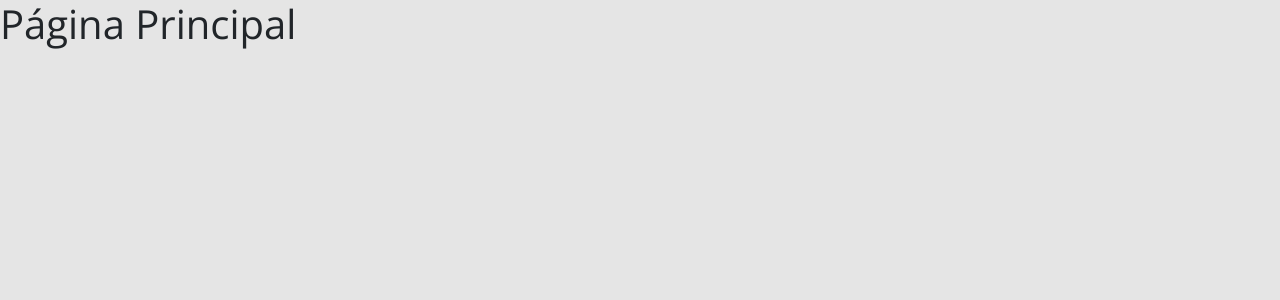
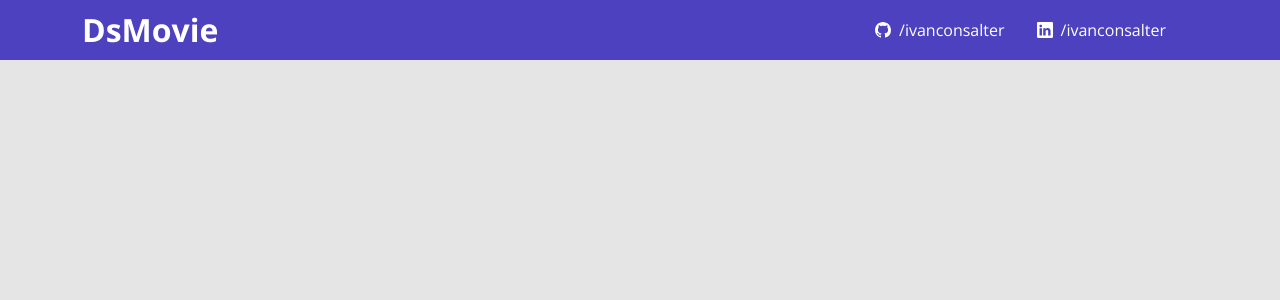
Before and after one commit to IvanConsalter/Project_SDS_Ds_Movie, a React (Create React App) app in the folder frontend/: page / in a window 1280 px wide. Shown: the top 300 px of the page. Built offline with nearby package versions, Linux system fonts and the light colour scheme.

Commit message:
added navbar

```diff
--- a/frontend/src/App.tsx
+++ b/frontend/src/App.tsx
@@ -1,7 +1,8 @@
+import NavBar from "./components/NavBar/navbar";
 
 function App() {
   return (
-    <h1>Página Principal</h1>
+    <NavBar />
   );
 }
 
--- /dev/null
+++ b/frontend/src/components/NavBar/navbar.css
@@ -0,0 +1,39 @@
+header {
+    height: 3.75rem;
+    background-color: var(--color-primary);
+    display: flex;
+    align-items: center;
+}
+
+header p {
+    margin: 0;
+}
+.dsmovie-nav-content {
+    display: flex;
+    align-items: center;
+    justify-content: space-between;
+    color: #fff;
+}
+
+.dsmovie-nav-content h1 {
+    font-size: 2rem;
+    margin: 0;
+    font-weight: 700;
+}
+
+.dsmovie-contact-container,
+.dsmovie-contact-container a {
+    display: flex;
+    align-items: center;
+}
+
+.dsmovie-contact-link {
+    font-size: 1rem;
+    margin-right: 2rem;
+    display: flex;
+    align-items: center;
+}
+
+.dsmovie-contact-link p {
+    margin-left: .5rem;
+}
--- /dev/null
+++ b/frontend/src/components/NavBar/navbar.tsx
@@ -0,0 +1,56 @@
+import "./navbar.css";
+
+function NavBar() {
+  return (
+    <header>
+      <nav className="container">
+        <div className="dsmovie-nav-content">
+          <h1>DsMovie</h1>
+          <div className="dsmovie-contact-container">
+            <a
+              href="https://github.com/ivanconsalter"
+              target="_blank"
+              rel="noreferrer"
+            >
+              <div className="dsmovie-contact-link">
+                <svg
+                  xmlns="http://www.w3.org/2000/svg"
+                  width="16"
+                  height="16"
+                  fill="currentColor"
+                  className="bi bi-github"
+                  viewBox="0 0 16 16"
+                >
+                  <path d="M8 0C3.58 0 0 3.58 0 8c0 3.54 2.29 6.53 5.47 7.59.4.07.55-.17.55-.38 0-.19-.01-.82-.01-1.49-2.01.37-2.53-.49-2.69-.94-.09-.23-.48-.94-.82-1.13-.28-.15-.68-.52-.01-.53.63-.01 1.08.58 1.23.82.72 1.21 1.87.87 2.33.66.07-.52.28-.87.51-1.07-1.78-.2-3.64-.89-3.64-3.95 0-.87.31-1.59.82-2.15-.08-.2-.36-1.02.08-2.12 0 0 .67-.21 2.2.82.64-.18 1.32-.27 2-.27.68 0 1.36.09 2 .27 1.53-1.04 2.2-.82 2.2-.82.44 1.1.16 1.92.08 2.12.51.56.82 1.27.82 2.15 0 3.07-1.87 3.75-3.65 3.95.29.25.54.73.54 1.48 0 1.07-.01 1.93-.01 2.2 0 .21.15.46.55.38A8.012 8.012 0 0 0 16 8c0-4.42-3.58-8-8-8z" />
+                </svg>
+                <p>/ivanconsalter</p>
+              </div>
+            </a>
+
+            <a
+              href="https://linkedin.com/in/ivanconsalter"
+              target="_blank"
+              rel="noreferrer"
+            >
+              <div className="dsmovie-contact-link">
+                <svg
+                  xmlns="http://www.w3.org/2000/svg"
+                  width="16"
+                  height="16"
+                  fill="currentColor"
+                  className="bi bi-linkedin"
+                  viewBox="0 0 16 16"
+                >
+                  <path d="M0 1.146C0 .513.526 0 1.175 0h13.65C15.474 0 16 .513 16 1.146v13.708c0 .633-.526 1.146-1.175 1.146H1.175C.526 16 0 15.487 0 14.854V1.146zm4.943 12.248V6.169H2.542v7.225h2.401zm-1.2-8.212c.837 0 1.358-.554 1.358-1.248-.015-.709-.52-1.248-1.342-1.248-.822 0-1.359.54-1.359 1.248 0 .694.521 1.248 1.327 1.248h.016zm4.908 8.212V9.359c0-.216.016-.432.08-.586.173-.431.568-.878 1.232-.878.869 0 1.216.662 1.216 1.634v3.865h2.401V9.25c0-2.22-1.184-3.252-2.764-3.252-1.274 0-1.845.7-2.165 1.193v.025h-.016a5.54 5.54 0 0 1 .016-.025V6.169h-2.4c.03.678 0 7.225 0 7.225h2.4z" />
+                </svg>
+                <p>/ivanconsalter</p>
+              </div>
+            </a>
+          </div>
+        </div>
+      </nav>
+    </header>
+  );
+}
+
+export default NavBar;
```
